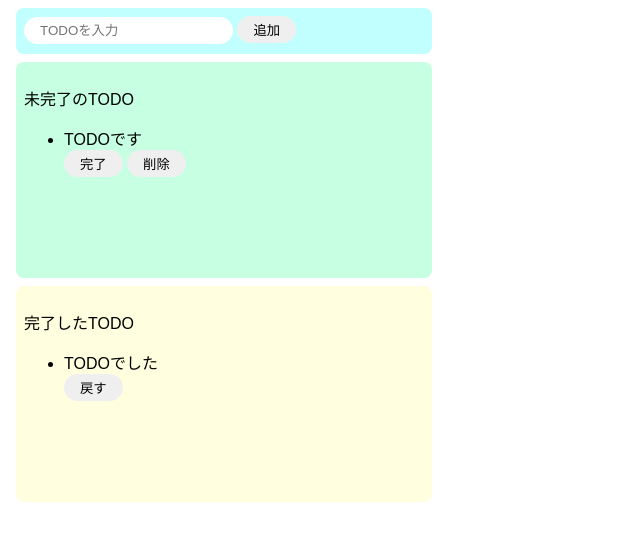
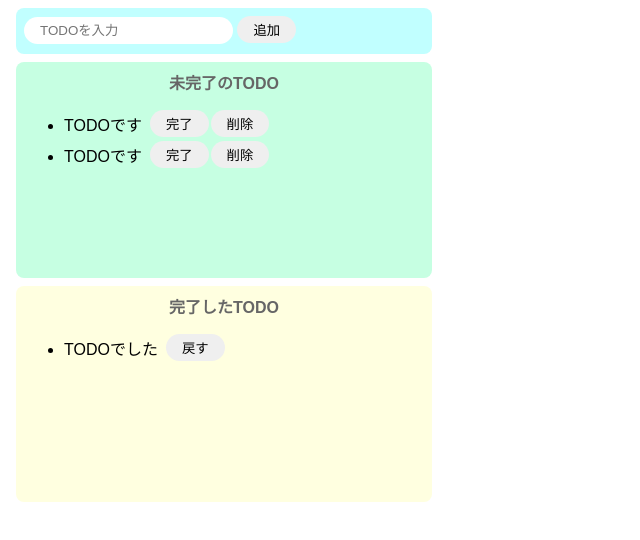
Before and after one commit to saki-yaya/TODO-JavaScript, a website built with Parcel: page index.html in a window 1280 px wide. Shown: the whole page, without its empty margins (0-640 px from the left). Built offline with nearby package versions, Linux system fonts and the light colour scheme.

Commit message:
CSS追加

```diff
--- a/index.html
+++ b/index.html
@@ -11,9 +11,14 @@
       <button>追加</button>
     </div>
     <div class="incomplete-area">
-      <p>未完了のTODO</p>
+      <p class="title">未完了のTODO</p>
       <ul>
-        <div>
+        <div class="list-row">
+          <li>TODOです</li>
+          <button>完了</button>
+          <button>削除</button>
+        </div>
+        <div class="list-row">
           <li>TODOです</li>
           <button>完了</button>
           <button>削除</button>
@@ -21,9 +26,9 @@
       </ul>
     </div>
     <div class="complete-area">
-      <p>完了したTODO</p>
+      <p class="title">完了したTODO</p>
       <ul>
-        <div>
+        <div class="list-row">
           <li>TODOでした</li>
           <button>戻す</button>
         </div>
--- a/src/styles.css
+++ b/src/styles.css
@@ -13,12 +13,17 @@ button {
   border-radius: 16px;
   border: none;
   padding: 4px 16px;
+  margin-right: 2px;
 }
 
 button:hover {
   background-color: #f0a1f0;
   color: #fff;
   cursor: pointer;
+}
+
+li {
+  margin-right: 8px;
 }
 
 .input-area {
@@ -47,3 +52,16 @@ button:hover {
   margin: 8px;
   border-radius: 8px;
 }
+
+.title {
+  text-align: center;
+  margin-top: 0;
+  font-weight: bold;
+  color: #666;
+}
+
+.list-row {
+  display: flex;
+  align-items: center;
+  padding-bottom: 4px;
+}
```
